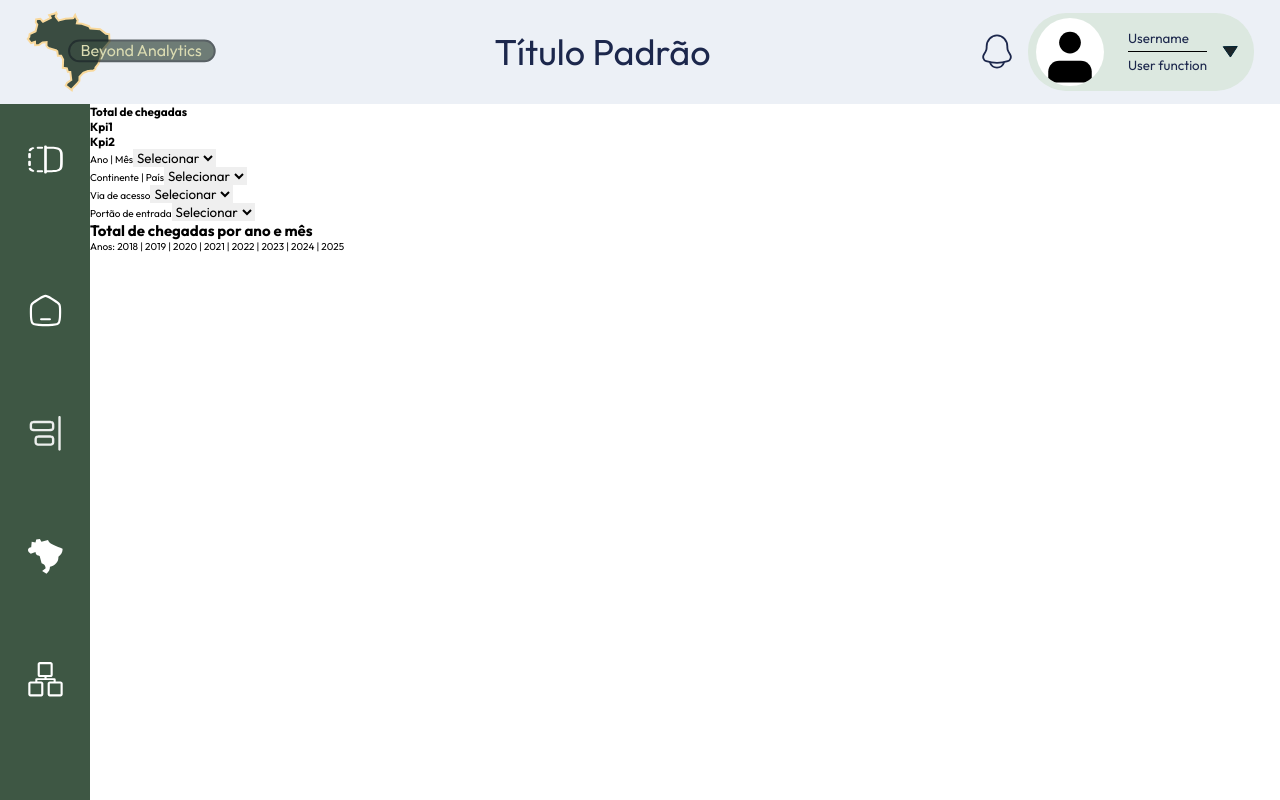
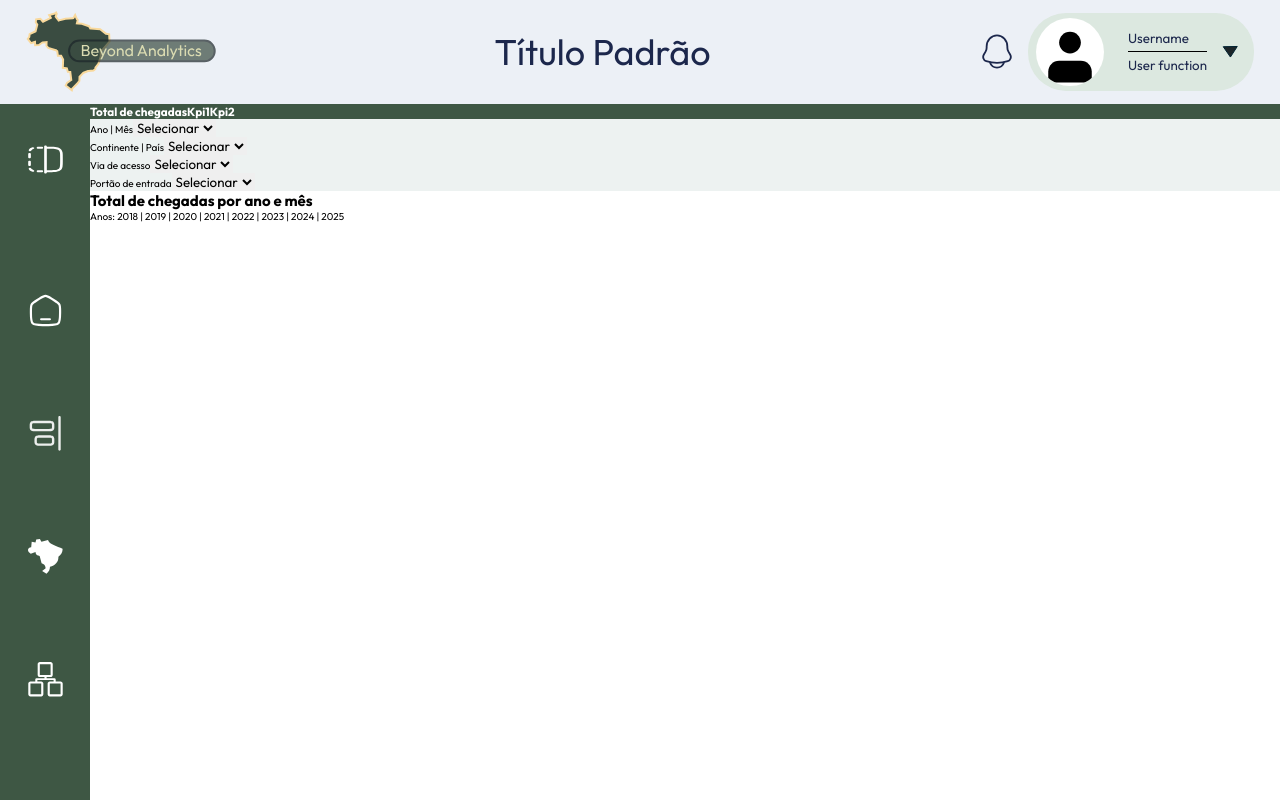
Before and after one commit to FillipeMendesC/beyond-angular, an Angular app: page /historico in a window 1280 px wide. Built offline with nearby package versions, Linux system fonts and the light colour scheme.

Commit message:
Update - começo do CSS

```diff
--- a/src/app/painel-de-controle-historico/painel-de-controle-historico.component.css
+++ b/src/app/painel-de-controle-historico/painel-de-controle-historico.component.css
@@ -0,0 +1,14 @@
+.Painel-de-controle-historico {
+
+}
+
+.kpis{
+    background-color: #EDF2F1;
+    font-family: O;
+}
+
+.kpis-cards {
+    display: flex;
+    color: #FFFFFF;
+    background-color: #3E5744;
+}
--- a/src/app/painel-de-controle-historico/painel-de-controle-historico.component.html
+++ b/src/app/painel-de-controle-historico/painel-de-controle-historico.component.html
@@ -1,6 +1,7 @@
 <div class="Painel-de-controle-historico">
 
     <div class="kpis">
+        <div class="kpis-cards">
             <div class="card-kpi">
                 <h3>Total de chegadas</h3>
                 <p class="kpi-value"></p>
@@ -13,8 +14,7 @@
                 <h3>Kpi2</h3>
                 <p class="kpi-value"></p>
               </div>
-
-
+        </div>
       <div class="filtros">
         <div class="filter-group">
           <label for="anoMes">Ano | Mês</label>
```
Lines whose indentation alone changed are shown as unchanged.
